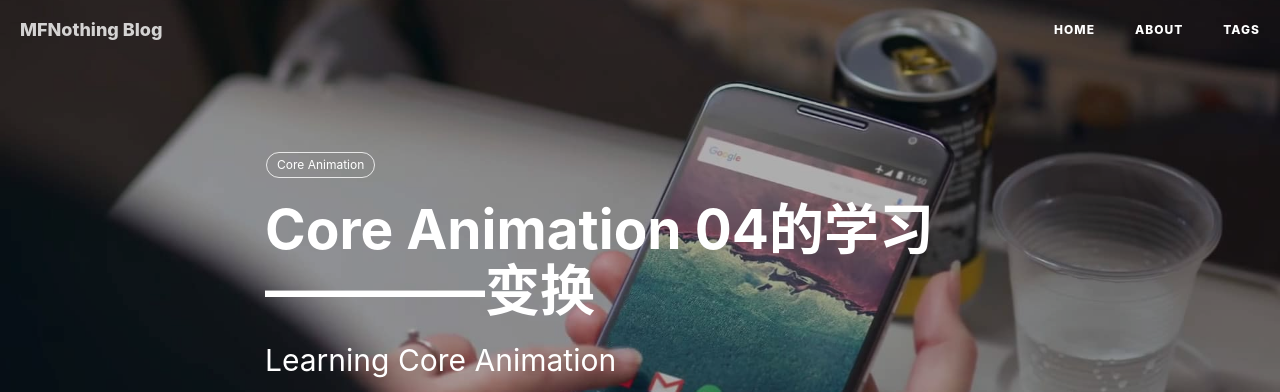
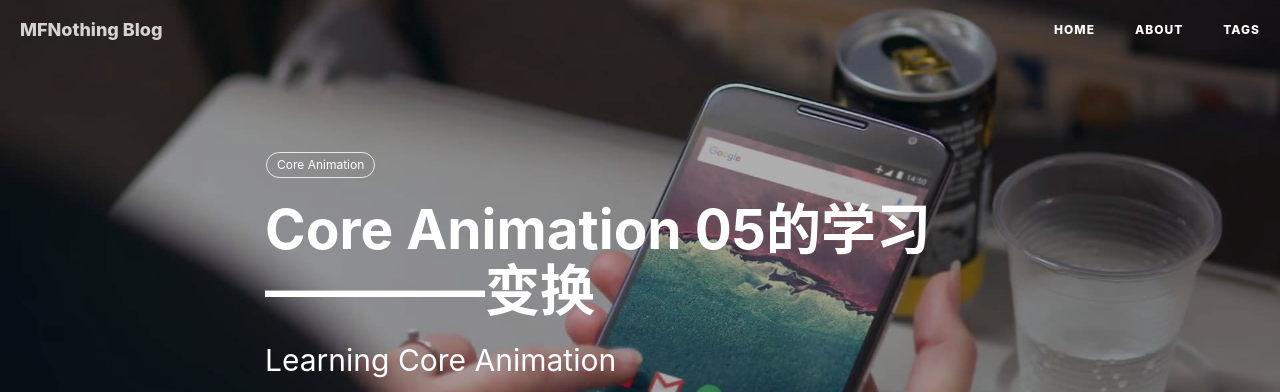
Before and after one commit to MFNothing/MFNothing.github.io, a Jekyll site: the page built from _posts/2017-08-10-core-animation-05.markdown, in a window 1280 px wide and 900 px high. Shown: the top 392 px of the window. Built offline with Jekyll 4.4.1, drawn with Linux system fonts in a browser that asks for light colours; nearby versions of some CDN libraries; comment, search, counter and statistics services are not loaded.

Commit message:
fix image error

````diff
--- a/_posts/2017-08-10-core-animation-05.markdown
+++ b/_posts/2017-08-10-core-animation-05.markdown
@@ -1,6 +1,6 @@
 ---
 layout:     post
-title:      "Core Animation 04的学习————变换"
+title:      "Core Animation 05的学习————变换"
 subtitle:   "Learning Core Animation"
 date:       2017-08-10 12:00:00
 author:     "MIN"
@@ -148,4 +148,4 @@
 view.layer.transform = transform;
 ```
 效果图
-![](/img/in-mpost/Core-Animation-05/3DRatation.png)
+![](/img/in-mpost/Core-Animation-05/3DRotation.png)
````
Also changed, not shown: img/in-mpost/Core-Animation-05/Rotation.png (renamed from img/in-mpost/Core-Animation-05/Roation.png).
